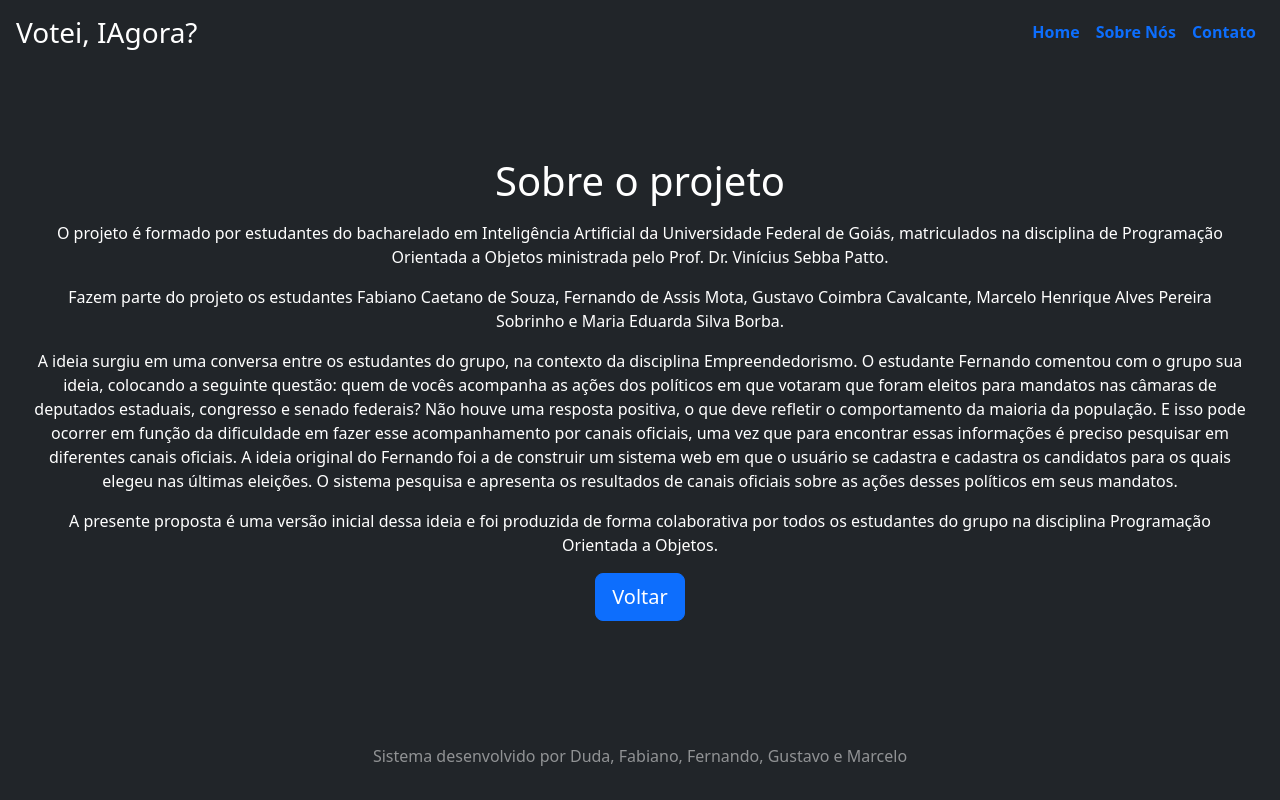
After one commit to gustavocoiimbra/projeto-voteiagora, a Flask app: page /aboutus in a window 1280 px wide. The commit adds this page. Run offline with Flask 3, Linux system fonts and the light colour scheme.

Commit message:
implementacao banco de dados de usuario e ajuste de alguns templates

```diff
--- a/votei/aplicacao/cliente.py
+++ b/votei/aplicacao/cliente.py
@@ -25,6 +25,7 @@ def registration():
         pwd_check = request.form["pwd2"]
         all_var = [first, last, birth, email, gender, state, usr, pwd]
         errorRegistration = False
+        # Verificando se ha campos em branco
         for var in all_var:
             if var == "":
                 errorRegistration = True
@@ -33,11 +34,21 @@ def registration():
         if pwd != pwd_check:
             flash("Senhas não coincidem!")
             errorRegistration = True
+        objectUser = readData()
+        # Verificando se usuario ja foi cadastrado
+        for i in range(len(objectUser)):
+            if email == objectUser[i].email:
+                flash("E-mail já foi cadastrado!")
+                errorRegistration = True
+                break
+            elif usr == objectUser[i].userName:
+                flash("Nome de usuário já cadastrado!")
+                errorRegistration = True
+                break
         if errorRegistration:
             return render_template('registration.html')
             #warningPhrase = "Você não pode deixar nenhum campo em branco!"
             #return redirect(url_for("warning", variable=warningPhrase))
-
 
         objectUser = readWriteData(first, last, usr, pwd, birth, email, \
                                 gender, state)
@@ -99,6 +110,15 @@ def search():
             return redirec(url_for("search"))
         return redirect(url_for("login"))
 
+@app.route('/aboutus')
+def aboutus():
+    return render_template('aboutus.html')
+
+
+@app.route('/contact')
+def contact():
+    return render_template('contact.html')
+
 
 @app.route('/base')
 def base():
--- /dev/null
+++ b/votei/templates/aboutus.html
@@ -0,0 +1,51 @@
+{% extends "base.html" %}
+
+{% block uptitle %} Votei, IAgora? Sobre o projeto {% endblock %}
+
+{% block maintitle1 %}
+<!-- Lupa -->
+Sobre o projeto
+{% endblock %}
+
+
+{% block insert02 %}
+
+<p>
+    O projeto é formado por estudantes do bacharelado em Inteligência Artificial
+    da Universidade Federal de Goiás, matriculados na disciplina de Programação Orientada
+    a Objetos ministrada pelo Prof. Dr. Vinícius Sebba Patto. </p>
+<p>
+    Fazem parte do projeto os estudantes Fabiano Caetano de Souza, Fernando de Assis Mota,
+    Gustavo Coimbra Cavalcante, Marcelo Henrique Alves Pereira Sobrinho e Maria Eduarda Silva
+    Borba.
+</p>
+<p>
+    A ideia surgiu em uma conversa entre os estudantes do grupo, na contexto da disciplina
+    Empreendedorismo. O estudante Fernando comentou com o grupo sua ideia, colocando a seguinte
+    questão: quem de vocês acompanha as ações dos políticos em que votaram que foram eleitos
+    para mandatos nas câmaras de deputados estaduais, congresso e senado federais? Não houve
+    uma resposta positiva, o que deve refletir o comportamento da maioria da população. E isso
+    pode ocorrer em função da dificuldade em fazer esse acompanhamento por canais oficiais, uma
+    vez que para encontrar essas informações é preciso pesquisar em diferentes canais oficiais.
+    A ideia original do Fernando foi a de construir um sistema web em que o usuário se cadastra
+    e cadastra os candidatos para os quais elegeu nas últimas eleições. O sistema pesquisa e
+    apresenta os resultados de canais oficiais sobre as ações desses políticos em seus mandatos.
+</p>
+<p>
+    A presente proposta é uma versão inicial dessa ideia e foi produzida de forma colaborativa
+    por todos os estudantes do grupo na disciplina Programação Orientada a Objetos.
+</p>
+
+{% endblock %}
+
+{% block centered2 %}
+{% if "user" in session %}
+<p class="lead">
+    <a href="/search" type='button' class="btn btn-primary btn-lg">Voltar</a>
+</p>
+{% else %}
+<p class="lead">
+    <a href="/home" type='button' class="btn btn-primary btn-lg">Voltar</a>
+</p>
+{% endif %}
+{% endblock %}
--- a/votei/templates/base.html
+++ b/votei/templates/base.html
@@ -98,8 +98,8 @@
         {% else %}
         <a class="nav-link fw-bold py-1 px-2 active" aria-current="page" href="/home">Home</a>
         {% endif %}
-        <a class="nav-link fw-bold py-1 px-2" href="/warning/Sobre nós...">Sobre Nós</a>
-        <a class="nav-link fw-bold py-1 px-2" href="/warning/Contato...">Contato</a>
+        <a class="nav-link fw-bold py-1 px-2" href="/aboutus">Sobre Nós</a>
+        <a class="nav-link fw-bold py-1 px-2" href="/contact">Contato</a>
       </nav>
     </div>
   </header>
@@ -109,8 +109,7 @@
     <p></p>
     <h1>{% block maintitle2 %}{% endblock %}</h1>
     <p class="lead">{% block insert01 %}{% endblock %}</p>
-    <p class="lead">{% block insert02 %}{% endblock %}</p>
-    <p class="lead">{% block insert03 %}{% endblock %}</p>
+    <p class="text-justify">{% block insert02 %}{% endblock %}</p>
     <div class="mx-auto" style="width: 200px;">
       {% block centered1 %}{% endblock %}
     </div>
```
Also changed, not shown: votei/aplicacao/datausers.txt (+23 -41 lines), votei/templates/contact.html (added, +31 -0 lines).
